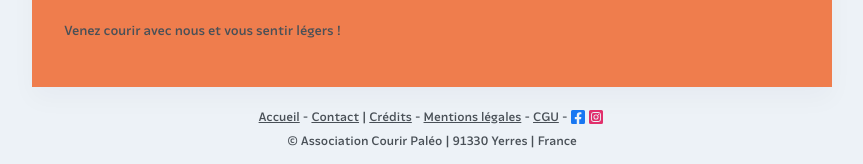
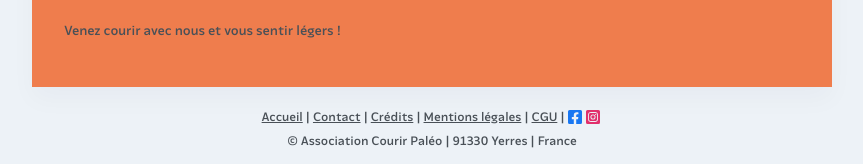
Before and after one commit to courirpaleo/courirpaleo.github.io, a Jekyll site: the page built from _pages/nous-rejoindre.md, in a window 1280 px wide. Shown: the part 1309-1473 px from the top of the page, without its empty margins (208-1071 px from the left). Built offline with Jekyll 4.4.1, drawn with Linux system fonts in a browser that asks for light colours; some web fonts are replaced.

Commit message:
Update footer.html

```diff
--- a/_includes/footer.html
+++ b/_includes/footer.html
@@ -1,11 +1,11 @@
 <footer class="footer" role="contentinfo">
     <small>
 <a href="/index">Accueil</a>
-- <a href="/contact">Contact</a>
+| <a href="/contact">Contact</a>
 | <a href="/credits">Crédits</a>
-- <a href="/mentions">Mentions légales</a>
-- <a href="/cgu">CGU</a>
-- <a href="https://www.facebook.com/{{ site.social.facebook }}" target="blank"><span class="social-icon fb"></a>
+| <a href="/mentions">Mentions légales</a>
+| <a href="/cgu">CGU</a>
+| <a href="https://www.facebook.com/{{ site.social.facebook }}" target="blank"><span class="social-icon fb"></a>
 <a href="https://www.instagram.com/{{ site.social.instagram }}" target="blank"></span><span class="social-icon ig"></span></a>
 <br/>
 © Association Courir Paléo | 91330 Yerres | France
```
